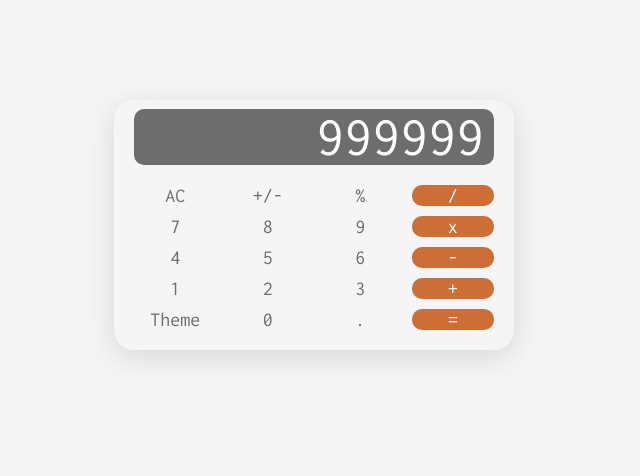
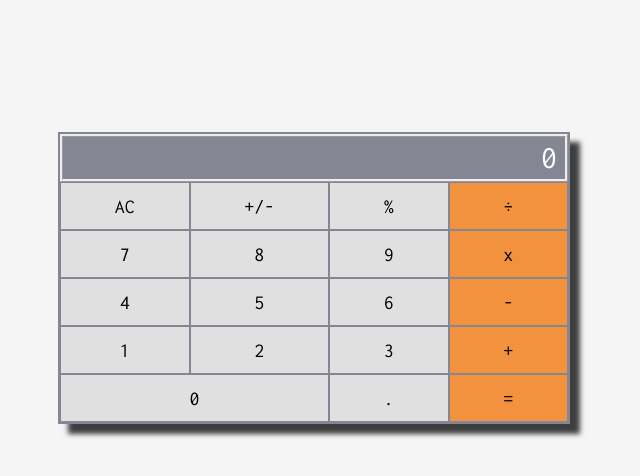
Before and after one commit to masangana/math-magicians, a React (Create React App) app: page / in a window 1280 px wide. Shown: the top 476 px of the page, without its empty margins (326-966 px from the left). Built offline with nearby package versions, Linux system fonts and the light colour scheme.

Commit message:
fixe view issue
-- Add component as obj
-- Fix view issues

```diff
--- a/package.json
+++ b/package.json
@@ -6,9 +6,11 @@
     "@testing-library/jest-dom": "^5.16.4",
     "@testing-library/react": "^13.3.0",
     "@testing-library/user-event": "^13.5.0",
+    "big.js": "^6.2.0",
     "react": "^18.2.0",
     "react-dom": "^18.2.0",
     "react-scripts": "5.0.1",
+    "uuid": "^8.3.2",
     "web-vitals": "^2.1.4"
   },
   "scripts": {
--- a/src/App.js
+++ b/src/App.js
@@ -1,13 +1,14 @@
 import './App.css';
 // import React from 'react';
 
-// eslint-disable-next-line no-unused-vars
-import Calculator from './components/calculator/Calculator.jsx';
+/* eslint-disable */
+import Calculator from './components/calculator/Calculator';
+import Interface from './components/calculator/calculator-class-based';
 
 function App() {
   return (
     <div>
-        <Calculator/>
+        <Interface/>
     </div>
   );
 }
--- a/src/components/calculator/Calculator.jsx
+++ b/src/components/calculator/Calculator.jsx
@@ -1,6 +1,7 @@
 import React, {useRef, useEffect} from 'react';
 import './calculator.css';
 import { btns, BTN_ACTIONS } from './btnConfig';
+import calculate from '../../logic/calculate';
 
 const Calculator = () => {
 
--- /dev/null
+++ b/src/components/calculator/calculator-class-based.js
@@ -0,0 +1,180 @@
+import { Component } from 'react';
+import { v4 as uuidv4 } from 'uuid';
+import calculate from '../../logic/calculate.js';
+import './calculator-obj.css';
+
+const buttons = [
+  {
+    symbol: 'AC',
+    id: uuidv4(),
+    name: 'AC',
+    color: 'Gray',
+  },
+  {
+    symbol: '+/-',
+    id: uuidv4(),
+    name: 'Inverter',
+    color: 'Gray',
+  },
+  {
+    symbol: '%',
+    id: uuidv4(),
+    name: 'Modulo',
+    color: 'Gray',
+  },
+  {
+    symbol: '÷',
+    id: uuidv4(),
+    name: 'Divide',
+    color: 'Orange',
+  },
+  {
+    symbol: '7',
+    id: uuidv4(),
+    name: 'Seven',
+    color: 'Gray',
+  },
+  {
+    symbol: '8',
+    id: uuidv4(),
+    name: 'Eight',
+    color: 'Gray',
+  },
+  {
+    symbol: '9',
+    id: uuidv4(),
+    name: 'Nine',
+    color: 'Gray',
+  },
+  {
+    symbol: 'x',
+    id: uuidv4(),
+    name: 'Multiply',
+    color: 'Orange',
+  },
+  {
+    symbol: '4',
+    id: uuidv4(),
+    name: 'Four',
+    color: 'Gray',
+  },
+  {
+    symbol: '5',
+    id: uuidv4(),
+    name: 'Five',
+    color: 'Gray',
+  },
+  {
+    symbol: '6',
+    id: uuidv4(),
+    name: 'Six',
+    color: 'Gray',
+  },
+  {
+    symbol: '-',
+    id: uuidv4(),
+    name: 'Minus',
+    color: 'Orange',
+  },
+  {
+    symbol: '1',
+    id: uuidv4(),
+    name: 'One',
+    color: 'Gray',
+  },
+  {
+    symbol: '2',
+    id: uuidv4(),
+    name: 'Two',
+    color: 'Gray',
+  },
+  {
+    symbol: '3',
+    id: uuidv4(),
+    name: 'Three',
+    color: 'Gray',
+  },
+  {
+    symbol: '+',
+    id: uuidv4(),
+    name: 'Plus',
+    color: 'Orange',
+  },
+  {
+    symbol: '0',
+    id: uuidv4(),
+    name: 'Zero',
+    color: 'Gray',
+  },
+  {
+    symbol: '.',
+    id: uuidv4(),
+    name: 'Dot',
+    color: 'Gray',
+  },
+  {
+    symbol: '=',
+    id: uuidv4(),
+    name: 'Equal',
+    color: 'Orange',
+  },
+];
+
+class Calculator extends Component {
+  constructor(props) {
+    super(props);
+    this.state = {
+      total: null,
+      next: null,
+      operation: null,
+    };
+  }
+
+  handleClick = (e) => {
+    this.setState((prevState) => calculate(prevState, e.target.innerText));
+  };
+
+  render() {
+    const { total, next, operation } = this.state;
+    let result;
+    if (next === null && operation === null && total === null) {
+      result = 0;
+    }
+
+    if (next !== null && operation === null && total === null) {
+      result = next;
+    }
+
+    if (next === null && operation !== null && total !== null) {
+      result = total + operation;
+    }
+
+    if (next !== null && operation !== null && total !== null) {
+      result = total + operation + next;
+    }
+
+    if (next === null && operation === null && total !== null) {
+      result = total;
+    }
+
+    return (
+      <div className="Calculator">
+        <span className="Display">{result}</span>
+        <section className="Keypad">
+          {buttons.map((button) => (
+            <button
+              type="button"
+              onClick={this.handleClick}
+              key={button.id}
+              className={`Button ${button.name} ${button.color}`}
+            >
+              {button.symbol}
+            </button>
+          ))}
+        </section>
+      </div>
+    );
+  }
+}
+
+export default Calculator;
--- /dev/null
+++ b/src/components/calculator/calculator-obj.css
@@ -0,0 +1,149 @@
+
+:root {
+  --clr-darkgray: #858694;
+  --clr-lightgray: #e0e0e0;
+  --clr-orange: #f2913e;
+  --clr-white: #fff;
+  --clr-black: #181818;
+}
+
+.Calculator {
+  margin: 2rem auto 0 auto;
+  width: 40vw;
+  height: auto;
+  background-color: var(--clr-darkgray);
+  box-shadow: 10px 10px 5px 0 rgba(0, 0, 0, 0.75);
+  border: 2px solid var(--clr-darkgray);
+}
+
+.Keypad {
+  display: grid;
+  width: 100%;
+  grid-template-areas:
+    "Display Display Display Display"
+    "AC Inverter Modulo Divide"
+    "Seven Eight Nine Multiply"
+    "Four Five Six Minus"
+    "One Two Three Plus"
+    "Zero Zero Dot Equal";
+  cursor: copy;
+}
+
+.Display {
+  display: flex;
+  flex-direction: row;
+  align-items: center;
+  justify-content: flex-end;
+  background-color: var(--clr-darkgray);
+  grid-area: Display;
+  border-style: ridge;
+  box-shadow: 1px 1px 0.05px 0 var(--clr-darkgray);
+  padding: 0.5rem;
+  color: var(--clr-white);
+  font-size: 2rem;
+  height: 3rem;
+}
+
+.Button {
+  height: 3rem;
+  display: flex;
+  align-items: center;
+  justify-content: center;
+  border: 1px solid var(--clr-darkgray);
+  cursor: pointer;
+  font-size: 1.25rem;
+}
+
+.Button:hover {
+  background-color: #ecf0f1;
+  filter: drop-shadow(1px);
+}
+
+.Button:active {
+  background-color: #ecf0f1;
+  filter: drop-shadow(1px);
+}
+
+.Gray {
+  background-color: var(--clr-lightgray);
+}
+
+.Orange {
+  background-color: var(--clr-orange);
+}
+
+.AC {
+  grid-area: AC;
+}
+
+.Inverter {
+  grid-area: Inverter;
+}
+
+.Modulo {
+  grid-area: Modulo;
+}
+
+.Divide {
+  grid-area: Divide;
+}
+
+.Seven {
+  grid-area: Seven;
+}
+
+.Eight {
+  grid-area: Eight;
+}
+
+.Nine {
+  grid-area: Nine;
+}
+
+.Multiply {
+  grid-area: Multiply;
+}
+
+.Four {
+  grid-area: Four;
+}
+
+.Five {
+  grid-area: Five;
+}
+
+.Six {
+  grid-area: Six;
+}
+
+.Minus {
+  grid-area: Minus;
+}
+
+.One {
+  grid-area: One;
+}
+
+.Two {
+  grid-area: Two;
+}
+
+.Three {
+  grid-area: Three;
+}
+
+.Plus {
+  grid-area: Plus;
+}
+
+.Zero {
+  grid-area: Zero;
+}
+
+.Dot {
+  grid-area: Dot;
+}
+
+.Equal {
+  grid-area: Equal;
+}
--- /dev/null
+++ b/src/logic/calculate.js
@@ -0,0 +1,133 @@
+import operate from './operate.js';
+
+function isNumber(item) {
+  return !!item.match(/[0-9]+/);
+}
+
+/**
+ * Given a button name and a calculator data object, return an updated
+ * calculator data object.
+ *
+ * Calculator data object contains:
+ *   total:s      the running total
+ *   next:String       the next number to be operated on with the total
+ *   operation:String  +, -, etc.
+ */
+export default function calculate(obj, buttonName) {
+  if (buttonName === 'AC') {
+    return {
+      total: null,
+      next: null,
+      operation: null,
+    };
+  }
+
+  if (isNumber(buttonName)) {
+    if (buttonName === '0' && obj.next === '0') {
+      return {};
+    }
+    // If there is an operation, update next
+    if (obj.operation) {
+      if (obj.next && obj.next !== '0') {
+        return { ...obj, next: obj.next + buttonName };
+      }
+      return { ...obj, next: buttonName };
+    }
+    // If there is no operation, update next and clear the value
+    if (obj.next && obj.next !== '0') {
+      return {
+        next: obj.next + buttonName,
+        total: null,
+      };
+    }
+    return {
+      next: buttonName,
+      total: null,
+    };
+  }
+
+  if (buttonName === '.') {
+    if (obj.next) {
+      if (obj.next.includes('.')) {
+        return { ...obj };
+      }
+      return { ...obj, next: `${obj.next}.` };
+    }
+    if (obj.operation) {
+      return { ...obj, next: '0.' };
+    }
+    if (obj.total) {
+      if (obj.total.includes('.')) {
+        return {};
+      }
+      return { ...obj, next: `${obj.total}.` };
+    }
+    return { ...obj, next: '0.' };
+  }
+
+  if (buttonName === '=') {
+    if (obj.next && obj.operation) {
+      return {
+        total: operate(obj.total, obj.next, obj.operation),
+        next: null,
+        operation: null,
+      };
+    }
+    // '=' with no operation, nothing to do
+    return {};
+  }
+
+  if (buttonName === '+/-') {
+    if (obj.next) {
+      return { ...obj, next: (-1 * parseFloat(obj.next)).toString() };
+    }
+    if (obj.total) {
+      return { ...obj, total: (-1 * parseFloat(obj.total)).toString() };
+    }
+    return {};
+  }
+
+  // Button must be an operation
+
+  // When the user presses an operation button without having entered
+  // a number first, do nothing.
+  // if (!obj.next && !obj.total) {
+  //   return {};
+  // }
+
+  // User pressed an operation after pressing '='
+  if (!obj.next && obj.total && !obj.operation) {
+    return { ...obj, operation: buttonName };
+  }
+
+  // User pressed an operation button and there is an existing operation
+  if (obj.operation) {
+    if (obj.total && !obj.next) {
+      return { ...obj, operation: buttonName };
+    }
+
+    if (!obj.total) {
+      return { total: 0, operation: buttonName };
+    }
+
+    return {
+      total: operate(obj.total, obj.next, obj.operation),
+      next: null,
+      operation: buttonName,
+    };
+  }
+
+  // no operation yet, but the user typed one
+
+  // The user hasn't typed a number yet, just save the operation
+  if (!obj.next) {
+    return { operation: buttonName };
+  }
+
+  // save the operation and shift 'next' into 'total'
+  return {
+    total: obj.next,
+    next: null,
+    operation: buttonName,
+  };
+}
--- /dev/null
+++ b/src/logic/operate.js
@@ -0,0 +1,30 @@
+import Big from 'big.js';
+
+export default function operate(numberOne, numberTwo, operation) {
+  const one = Big(numberOne);
+  const two = Big(numberTwo);
+  if (operation === '+') {
+    return one.plus(two).toString();
+  }
+  if (operation === '-') {
+    return one.minus(two).toString();
+  }
+  if (operation === 'x') {
+    return one.times(two).toString();
+  }
+  if (operation === '÷') {
+    try {
+      return one.div(two).toString();
+    } catch (err) {
+      return "Can't divide by 0.";
+    }
+  }
+  if (operation === '%') {
+    try {
+      return one.mod(two).toString();
+    } catch (err) {
+      return "Can't find modulo as can't divide by 0.";
+    }
+  }
+  throw Error(`Unknown operation '${operation}'`);
+}
```
Also changed, not shown: 1 other file (tests, documents, lock files or other folders).
